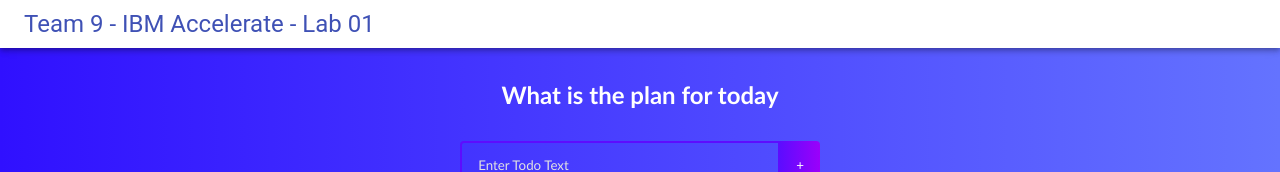
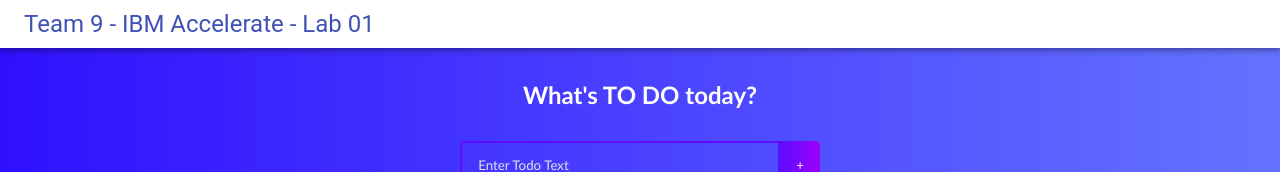
Before and after one commit to 2021-IBM-Accelerate-SW-Track/lab-1-team-09, a React (Create React App) app: page / in a window 1280 px wide. Shown: the top 172 px of the page. Built offline with nearby package versions, Linux system fonts and the light colour scheme.

Commit message:
Title card
made to fit TODO list idea better

```diff
--- a/src/component/Body/TodoList.js
+++ b/src/component/Body/TodoList.js
@@ -45,7 +45,7 @@ function TodoList() {
 
     return (
         <div>
-        <h1>What is the plan for today</h1>
+        <h1>What's TO DO today?</h1>
         <TodoForm onSubmit={addTodo}/>
         <Todo todos={todos} completeTodo={completeTodo} removeTodo={removeTodo} updateTodo={updateTodo}/>
         </div>
```
